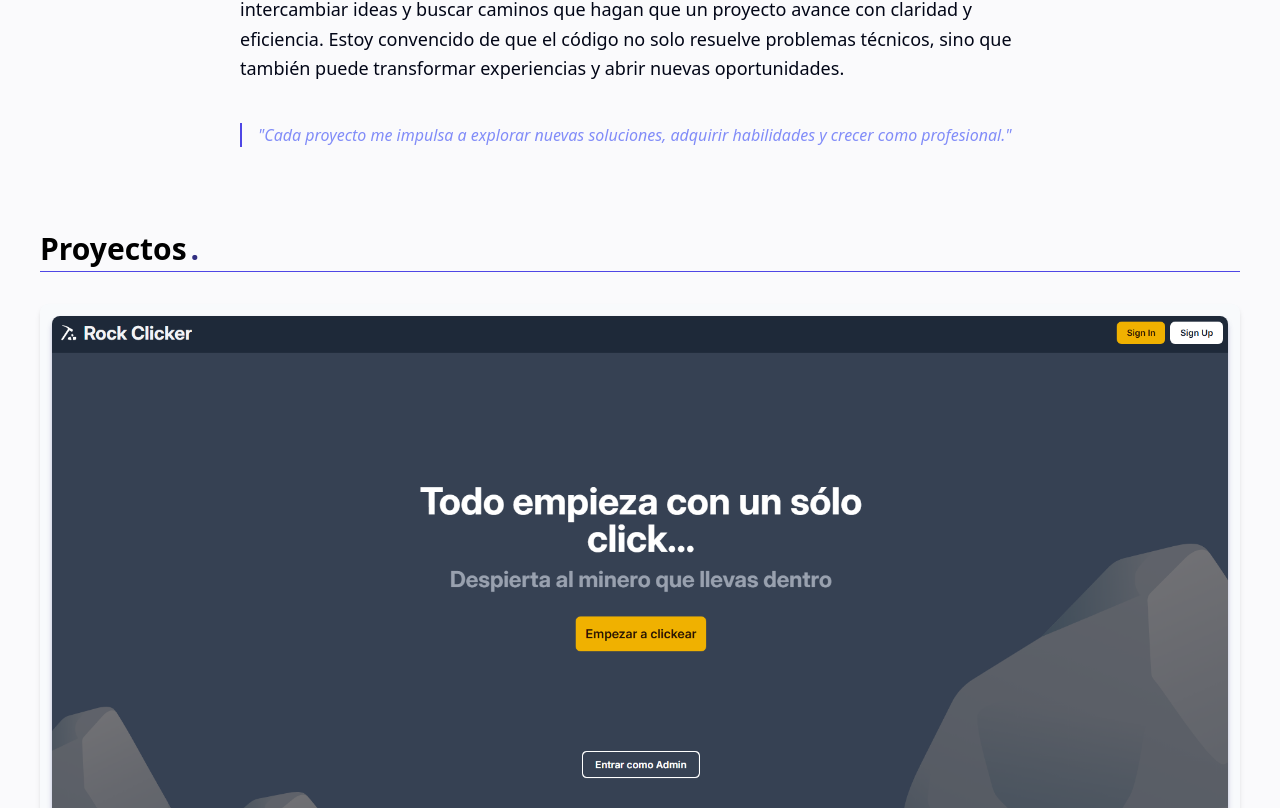
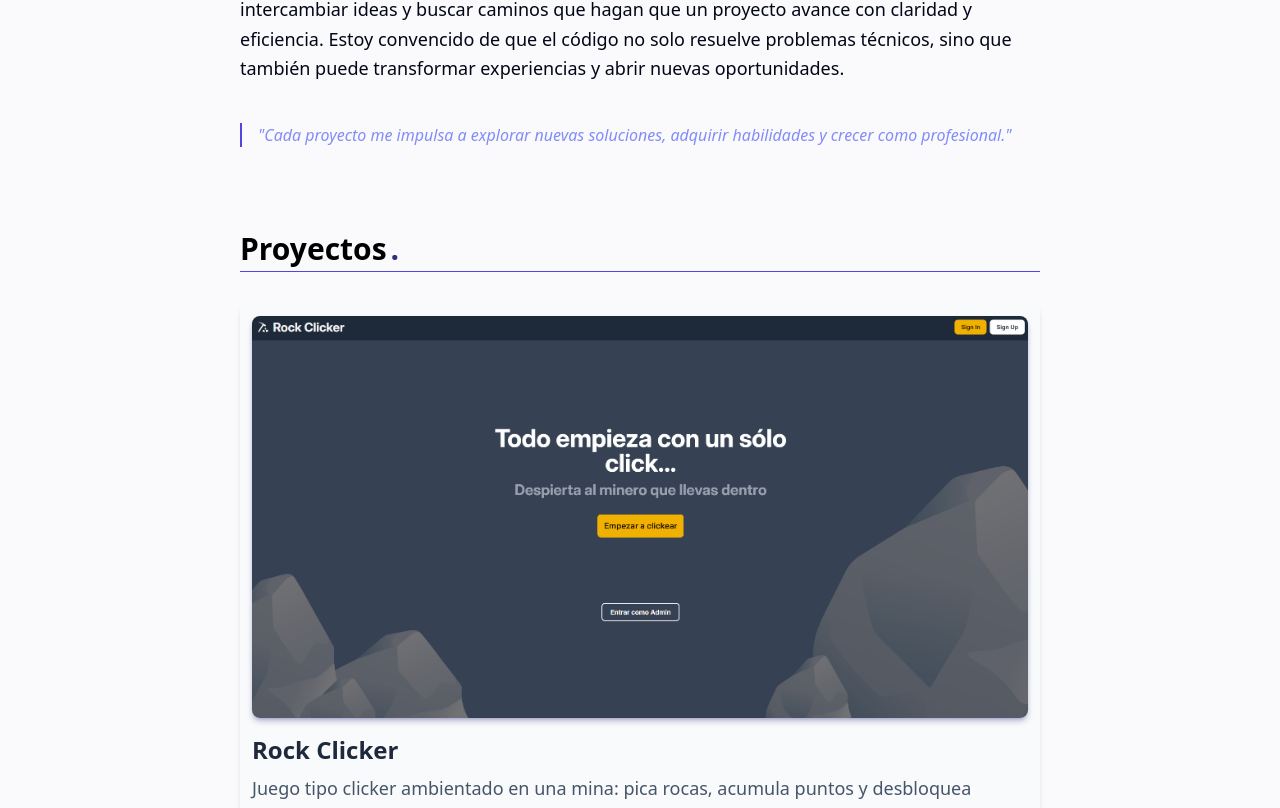
Before and after one commit to MaykelldaCostaRamos/Portafolio, a React (Vite) app: page / in a window 1280 px wide. Shown: the part 872-1680 px from the top of the page. Built offline with nearby package versions, Linux system fonts and the light colour scheme.

Commit message:
adjusted css for desktop

```diff
--- a/src/components/Projects.jsx
+++ b/src/components/Projects.jsx
@@ -2,7 +2,7 @@ import rc001 from "../assets/projects/rock-clicker/rc001.png";
 
 export default function Projects() {
   return (
-    <section id="project" className="py-20 px-6 sm:px-8 md:px-10">
+    <section id="project" className="py-20 px-6 sm:px-8 md:px-10 xl:px-60 2xl:max-w-[1280px] 2xl:mx-auto">
       <div>
         <h2 className="text-3xl font-bold py-1">
           Proyectos<span className="text-indigo-900 px-1">.</span>
```
